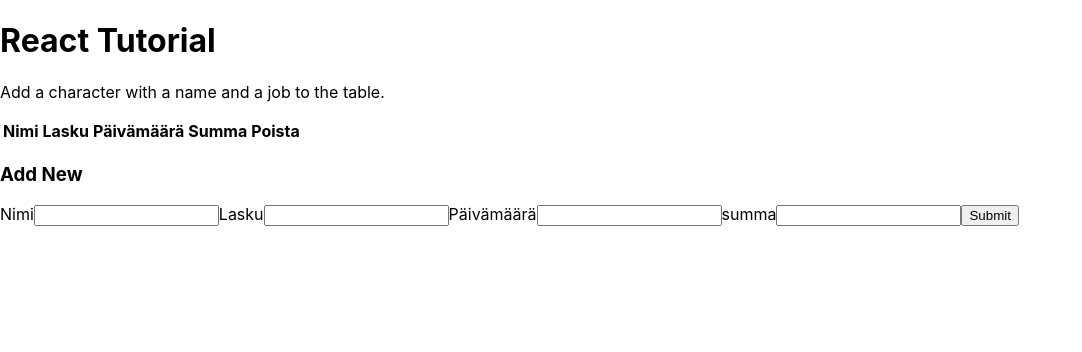
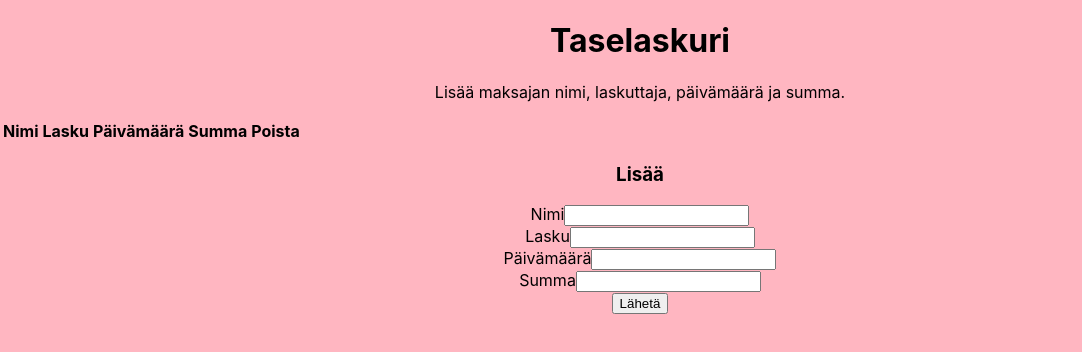
Before and after one commit to Miaidon/JSHarkka, a React (Create React App) app in the folder react-tutorial/: page / in a window 1280 px wide. Shown: the top 352 px of the page, without its empty margins (0-1082 px from the left). Built offline with nearby package versions, Linux system fonts and the light colour scheme.

Commit message:
Pieniä CSS muutoksia

```diff
--- a/react-tutorial/src/App.js
+++ b/react-tutorial/src/App.js
@@ -26,13 +26,13 @@ class App extends Component {
 
         return (
             <div className="container">
-                <h1>React Tutorial</h1>
-                <p>Add a character with a name and a job to the table.</p>
+                <h1>Taselaskuri</h1>
+                <p>Lisää maksajan nimi, laskuttaja, päivämäärä ja summa.</p>
                 <Table
                     characterData={characters}
                     removeCharacter={this.removeCharacter}
                 />
-                <h3>Add New</h3>
+                <h3>Lisää</h3>
                 <Form handleSubmit={this.handleSubmit} />
             </div>
         );
--- a/react-tutorial/src/Form.js
+++ b/react-tutorial/src/Form.js
@@ -30,26 +30,26 @@ return (
             type="text"
             name="nimi"
             value={nimi}
-            onChange={this.handleChange} />
+            onChange={this.handleChange} /> <br/>
         <label>Lasku</label>
         <input
             type="text"
             name="lasku"
             value={lasku}
-            onChange={this.handleChange} />
+            onChange={this.handleChange} /> <br/>
             <label>Päivämäärä</label>
         <input
             type="text"
             name="pvmaara"
             value={pvmaara}
-            onChange={this.handleChange} />
-        <label>summa</label>
+            onChange={this.handleChange} /> <br/>
+        <label>Summa</label>
         <input
             type="text"
             name="summa"
             value={summa}
-            onChange={this.handleChange} />
-        <input type="button" value="Submit" onClick={this.submitForm} />
+            onChange={this.handleChange} /> <br/>
+        <input type="button" value="Lähetä" onClick={this.submitForm} />
     </form>
   );
  }
--- a/react-tutorial/src/index.css
+++ b/react-tutorial/src/index.css
@@ -1,10 +1,12 @@
 body {
+  text-align: center;
   margin: 0;
   font-family: -apple-system, BlinkMacSystemFont, 'Segoe UI', 'Roboto', 'Oxygen',
     'Ubuntu', 'Cantarell', 'Fira Sans', 'Droid Sans', 'Helvetica Neue',
     sans-serif;
   -webkit-font-smoothing: antialiased;
   -moz-osx-font-smoothing: grayscale;
+  background-color: lightpink;
 }
 
 code {
```
